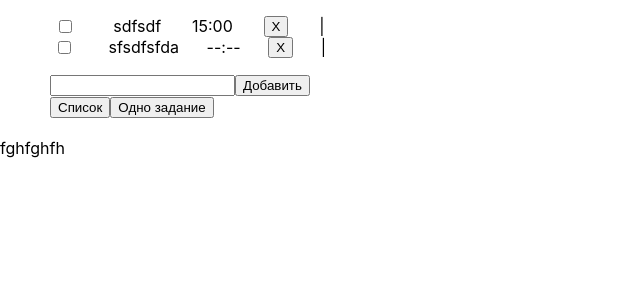
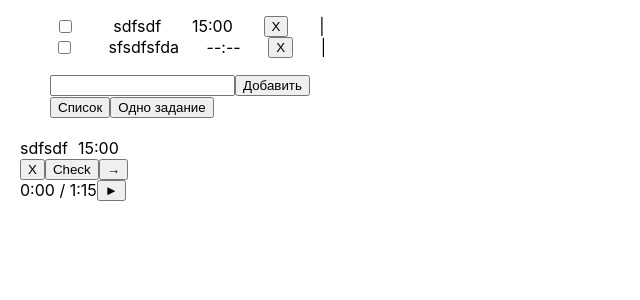
Before and after one commit to MartaWild/todo, a React (Create React App) app: page / in a window 1280 px wide. Shown: the top 300 px of the page, without its empty margins (0-640 px from the left). Built offline with nearby package versions, Linux system fonts and the light colour scheme.

Commit message:
Mockup finished

```diff
--- a/src/SingleTaskMode.tsx
+++ b/src/SingleTaskMode.tsx
@@ -1,12 +1,55 @@
 import React from 'react';
 import styled from 'styled-components'
 
-const Wrapper = styled.div``;
+const Wrapper = styled.div`
+    margin-left: 20px;
+`;
+
+const WrapperTodo = styled.div`
+    display: flex;
+    flex-direction: row;
+`;
+
+const TodoText = styled.li`
+  list-style-type: none;
+  margin-right: 10px;
+`;
+
+const Time = styled.div``;
+
+const WrapperButtons = styled.div``;
+
+const DeleteButton = styled.button``;
+
+const CompleteButton = styled.button``;
+
+const NextButton = styled.button``;
+
+const WrapperTimer = styled.div`
+    display: flex;
+    flex-direction: row;
+`;
+
+const Timer = styled.div``;
+
+const StartButton = styled.button``;
 
 export default function SingleTaskMode() {
     return (
         <Wrapper>
-            fghfghfh
+            <WrapperTodo>
+                <TodoText>sdfsdf</TodoText>
+                <Time>15:00</Time>
+            </WrapperTodo>
+            <WrapperButtons>
+                <DeleteButton>X</DeleteButton>
+                <CompleteButton>Check</CompleteButton>
+                <NextButton>→</NextButton>
+            </WrapperButtons>
+            <WrapperTimer>
+                <Timer> 0:00 / 1:15 </Timer>
+                <StartButton>►</StartButton>
+            </WrapperTimer>
         </Wrapper>
     )
 }
```
